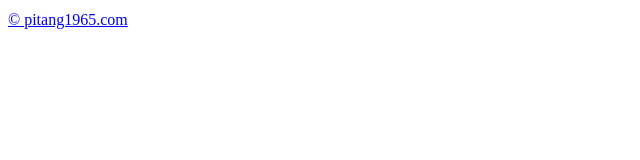
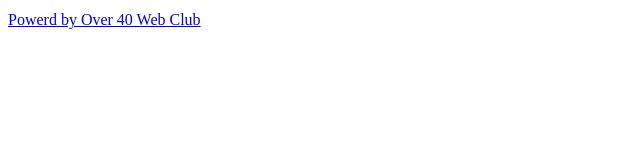
Before and after one commit to pitang1965/LineBreakFormatter, a plain HTML site: page footer.html in a window 1280 px wide. Shown: the whole page, without its empty margins (0-640 px from the left). Drawn offline with Linux system fonts and the light colour scheme.

Commit message:
Update footer.html

```diff
--- a/footer.html
+++ b/footer.html
@@ -12,7 +12,7 @@
 <body>
     <div class="footer">
         <script src="//adm.shinobi.jp/s/f07b87b7e1d51684fe75b5f34fa03564"></script>
-        <div><a href="https://software.pitang1965.com/" target="_blank">&copy pitang1965.com</a></div>
+        <div><a href="https://over40web.club/" target="_blank">Powerd by Over 40 Web Club</a></div>
     </div>
 </body>
 
```
